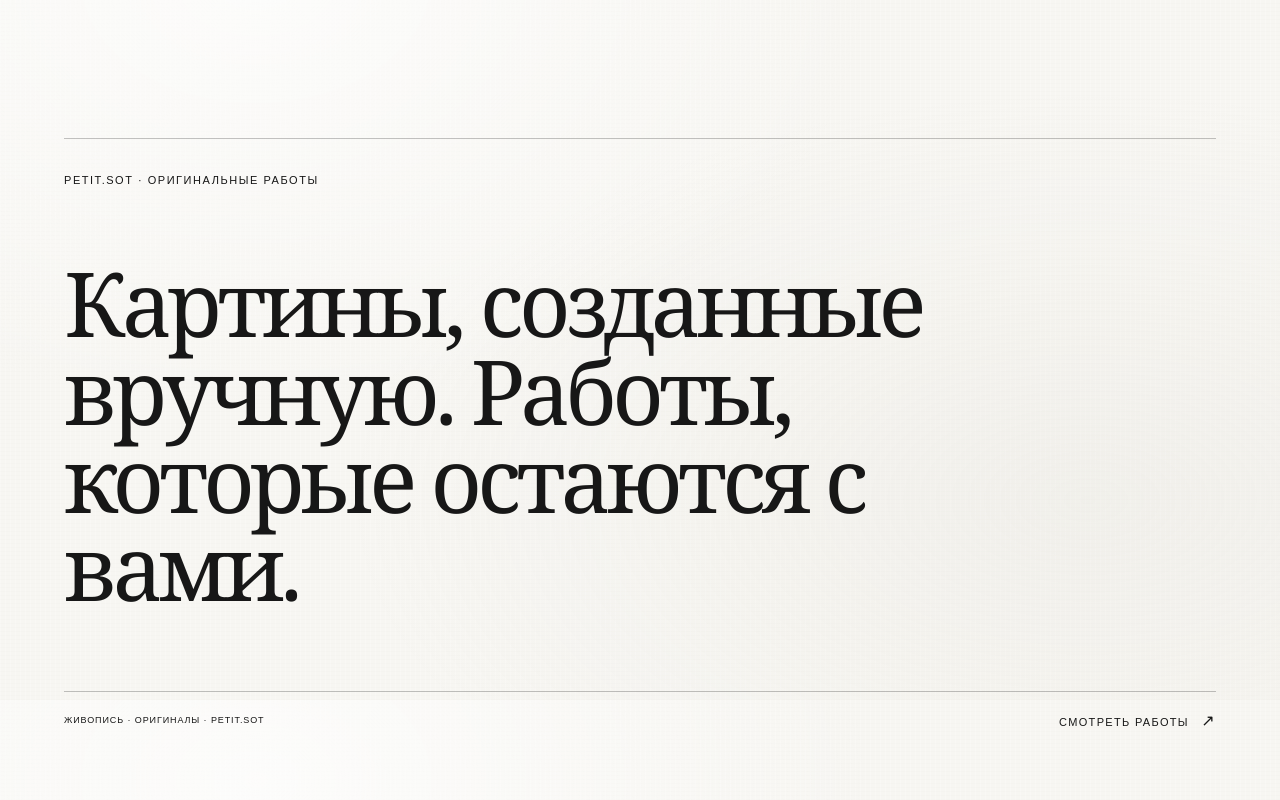
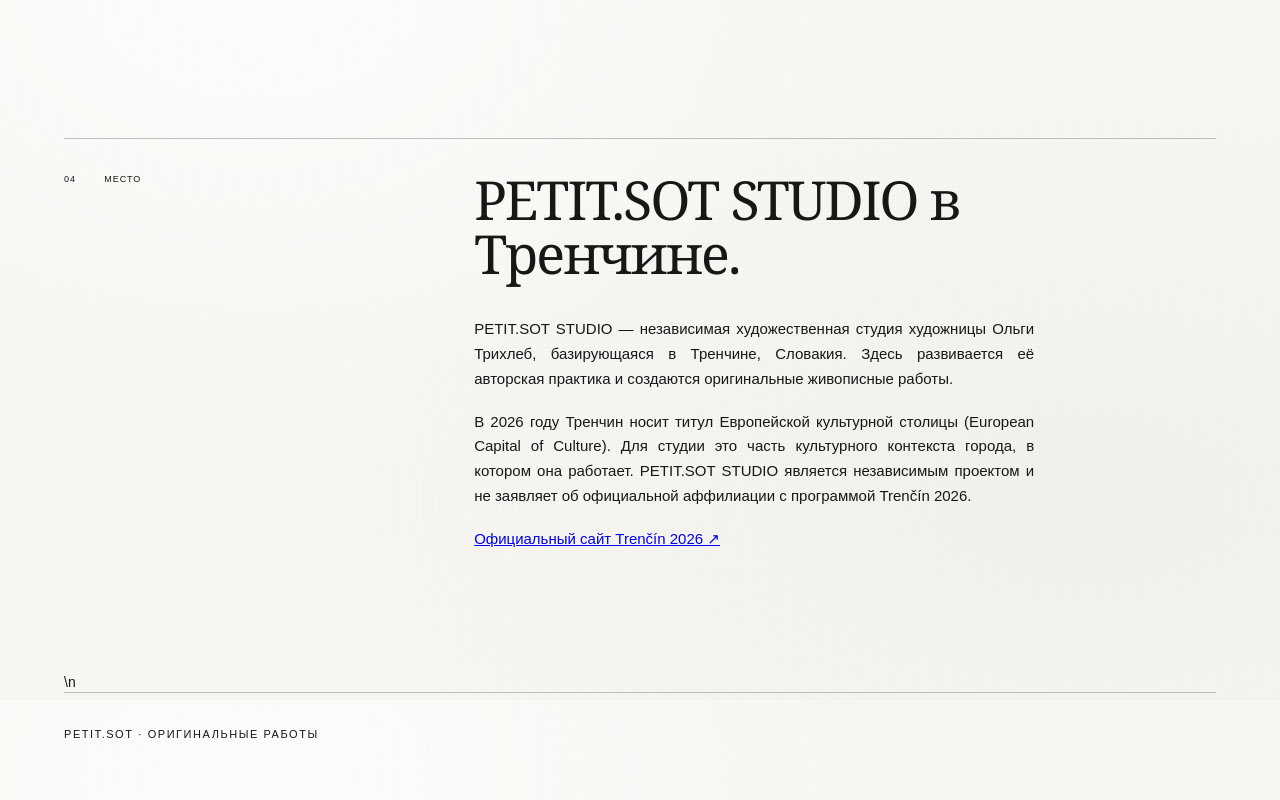
Before and after one commit to brodsk/PETIT-SOT-STUDIO, a Next.js app: page /ru/about in a window 1280 px wide. Shown: the part 3300-4100 px from the top of the page. Built offline with nearby package versions, Linux system fonts and the light colour scheme.

Commit message:
Add studio location and Trenčín 2026 context to About page

```diff
--- a/app/[locale]/about/page.tsx
+++ b/app/[locale]/about/page.tsx
@@ -7,10 +7,10 @@ const SITE_URL = "https://www.petitsot.com";
 export async function generateMetadata({ params }: { params: Promise<{ locale: string }> }): Promise<Metadata> {
   const { locale } = await params;
   const ru = locale === "ru";
-  const title = ru ? "Об Ольге Трихлеб — PETIT.SOT" : "About Olga Trikhleb — PETIT.SOT";
+  const title = ru ? "Об Ольге Трихлеб и PETIT.SOT STUDIO в Тренчине" : "About Olga Trikhleb — PETIT.SOT STUDIO, Trenčín";
   const description = ru
-    ? "Ольга Трихлеб — художница PETIT.SOT. Познакомьтесь с её художественным миром и оригинальными картинами."
-    : "Meet Olga Trikhleb, the artist behind PETIT.SOT, and explore her world of original paintings.";
+    ? "Ольга Трихлеб — художница и основательница независимой PETIT.SOT STUDIO в Тренчине, Словакия. Познакомьтесь с её художественным миром и оригинальными картинами."
+    : "Meet Olga Trikhleb, the artist behind PETIT.SOT STUDIO, an independent art studio based in Trenčín, Slovakia, and explore her original paintings.";
   const canonical = `${SITE_URL}${ru ? "/ru" : ""}/about`;
   return {
     title, description,
@@ -84,7 +84,21 @@ export default async function About({ params }: { params: Promise<{ locale: stri
         </div>
       </section>
 
-      <section className="about-originals">
+
+      <section className="about-section">
+        <div className="about-section-label"><span>04</span><span>{ru ? "Место" : "The studio"}</span></div>
+        <div className="about-section-copy">
+          <h2>{ru ? "PETIT.SOT STUDIO в Тренчине." : "An independent studio in Trenčín."}</h2>
+          <p>{ru
+            ? "PETIT.SOT STUDIO — независимая художественная студия художницы Ольги Трихлеб, базирующаяся в Тренчине, Словакия. Здесь развивается её авторская практика и создаются оригинальные живописные работы."
+            : "PETIT.SOT STUDIO is an independent art studio by visual artist Olga Trikhleb, based in Trenčín, Slovakia. It is the home of her ongoing artistic practice and original paintings."}</p>
+          <p>{ru
+            ? "В 2026 году Тренчин носит титул Европейской культурной столицы (European Capital of Culture). Для студии это часть культурного контекста города, в котором она работает. PETIT.SOT STUDIO является независимым проектом и не заявляет об официальной аффилиации с программой Trenčín 2026."
+            : "In 2026, Trenčín holds the title of European Capital of Culture. This is part of the wider cultural context in which the studio is based. PETIT.SOT STUDIO is an independent project and is not claiming official affiliation with the Trenčín 2026 programme."}</p>
+          <p><a href="https://www.trencin2026.eu/en/home/" target="_blank" rel="noreferrer">{ru ? "Официальный сайт Trenčín 2026 ↗" : "Official Trenčín 2026 website ↗"}</a></p>
+        </div>
+      </section>
+\n      <section className="about-originals">
         <p className="eyebrow">{ru ? "PETIT.SOT · Оригинальные работы" : "PETIT.SOT · Original works"}</p>
         <p className="about-originals-statement">{ru
           ? "Картины, созданные вручную. Работы, которые остаются с вами."
```
